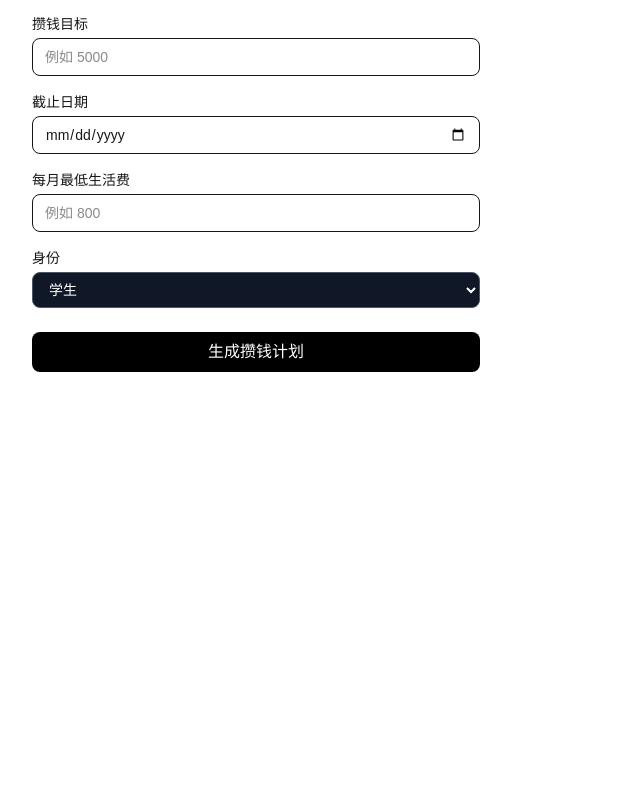
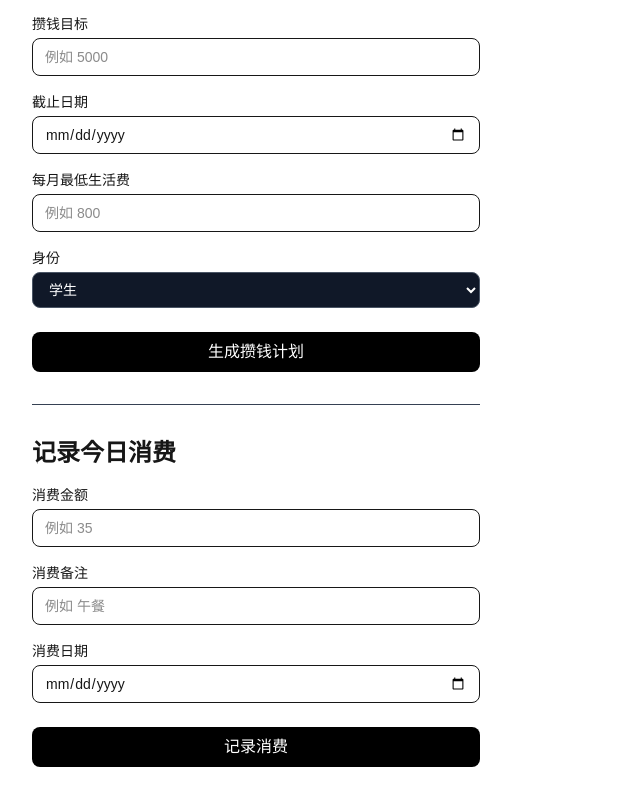
Before and after one commit to BeayoQutr/SaveMoney, a Next.js app in the folder frontend/: page / in a window 1280 px wide. Shown: the part 274-1073 px from the top of the page, without its empty margins (0-640 px from the left). Before the commit the page ends 800 px from the top, so only its background shows below. Built offline with nearby package versions, Linux system fonts and the light colour scheme.

Commit message:
add expense recording form

```diff
--- a/frontend/app/page.tsx
+++ b/frontend/app/page.tsx
@@ -15,6 +15,14 @@ type PlanResult = {
   message: string;
 };
 
+type ExpenseResult = {
+  amount: number;
+  note: string;
+  date: string;
+  category: string;
+  message: string;
+};
+
 export default function Home() {
   const [monthlyIncome, setMonthlyIncome] = useState("");
   const [fixedExpenses, setFixedExpenses] = useState("");
@@ -24,6 +32,12 @@ export default function Home() {
   const [identity, setIdentity] = useState("student");
   const [result, setResult] = useState<PlanResult | null>(null);
   const [error, setError] = useState("");
+
+  const [expenseAmount, setExpenseAmount] = useState("");
+  const [expenseNote, setExpenseNote] = useState("");
+  const [expenseDate, setExpenseDate] = useState("");
+  const [expenseResult, setExpenseResult] = useState<ExpenseResult | null>(null);
+  const [expenseError, setExpenseError] = useState("");
 
   async function generatePlan() {
     setError("");
@@ -53,6 +67,34 @@ export default function Home() {
       setResult(data);
     } catch {
       setError("生成失败，请确认后端已启动");
+    }
+  }
+
+  async function recordExpense() {
+    setExpenseError("");
+    setExpenseResult(null);
+
+    try {
+      const response = await fetch("http://127.0.0.1:8000/expenses", {
+        method: "POST",
+        headers: {
+          "Content-Type": "application/json",
+        },
+        body: JSON.stringify({
+          amount: Number(expenseAmount),
+          note: expenseNote,
+          date: expenseDate,
+        }),
+      });
+
+      if (!response.ok) {
+        throw new Error("请求失败");
+      }
+
+      const data: ExpenseResult = await response.json();
+      setExpenseResult(data);
+    } catch {
+      setExpenseError("记录失败，请确认后端已启动");
     }
   }
 
@@ -159,6 +201,65 @@ export default function Home() {
           <p>说明：{result.message}</p>
         </section>
       )}
+
+      <hr className="mt-8 max-w-md border-gray-700" />
+
+      <h2 className="mt-8 text-2xl font-bold">记录今日消费</h2>
+
+      <section className="mt-4 flex max-w-md flex-col gap-4">
+        <label className="flex flex-col gap-1 text-sm font-medium">
+          消费金额
+          <input
+            type="number"
+            value={expenseAmount}
+            onChange={(e) => setExpenseAmount(e.target.value)}
+            className="rounded-lg border px-3 py-2"
+            placeholder="例如 35"
+          />
+        </label>
+
+        <label className="flex flex-col gap-1 text-sm font-medium">
+          消费备注
+          <input
+            type="text"
+            value={expenseNote}
+            onChange={(e) => setExpenseNote(e.target.value)}
+            className="rounded-lg border px-3 py-2"
+            placeholder="例如 午餐"
+          />
+        </label>
+
+        <label className="flex flex-col gap-1 text-sm font-medium">
+          消费日期
+          <input
+            type="date"
+            value={expenseDate}
+            onChange={(e) => setExpenseDate(e.target.value)}
+            className="rounded-lg border px-3 py-2"
+          />
+        </label>
+
+        <button
+          onClick={recordExpense}
+          className="mt-2 rounded-lg bg-black px-4 py-2 text-white"
+        >
+          记录消费
+        </button>
+      </section>
+
+      {expenseError && (
+        <p className="mt-4 text-red-600 font-medium">{expenseError}</p>
+      )}
+
+      {expenseResult && (
+        <section className="mt-4 rounded-xl border p-4 max-w-md">
+          <p>消费金额：{expenseResult.amount} 元</p>
+          <p>备注：{expenseResult.note}</p>
+          <p>日期：{expenseResult.date}</p>
+          <p>分类：{expenseResult.category}</p>
+          <p>说明：{expenseResult.message}</p>
+        </section>
+      )}
     </main>
   );
 }
```
